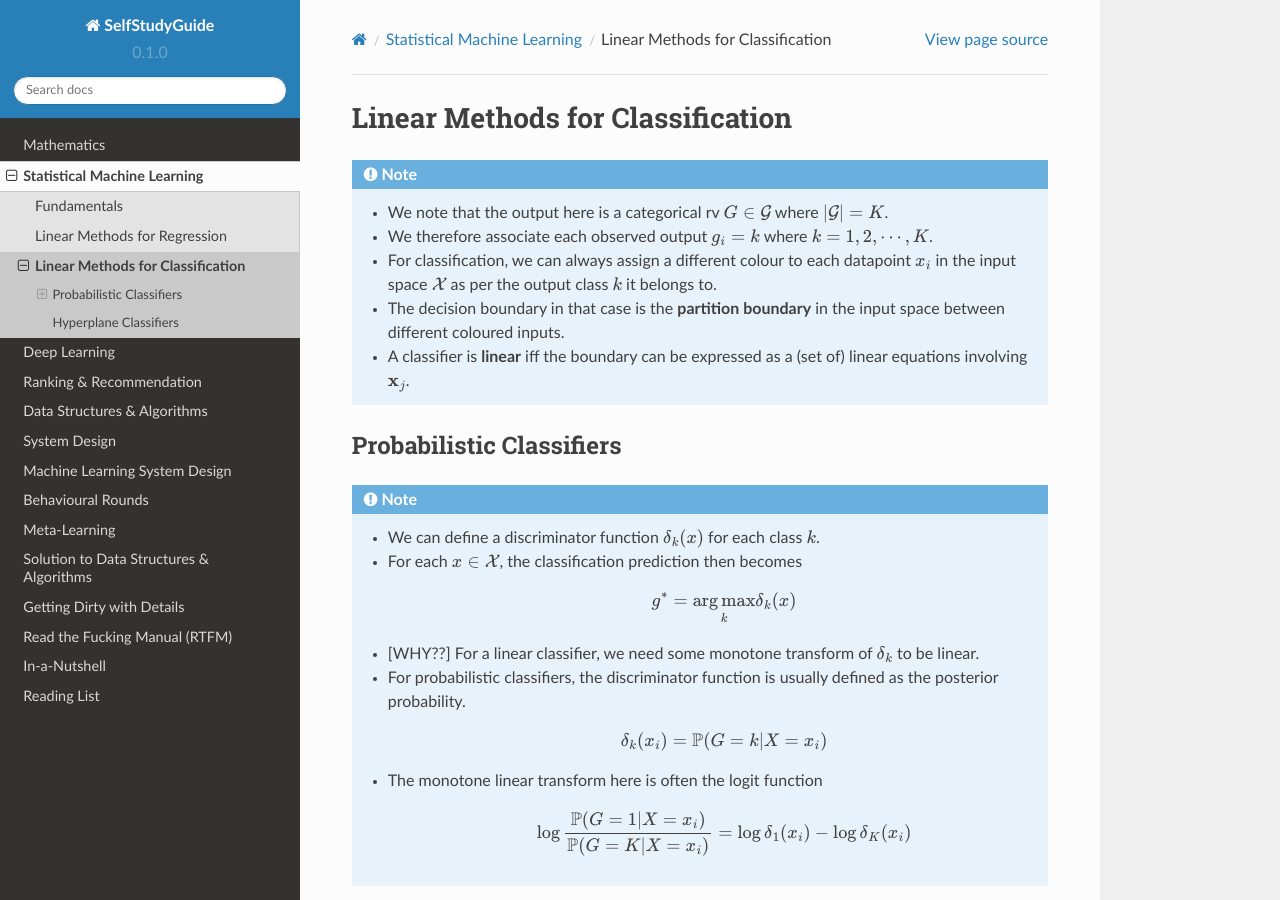
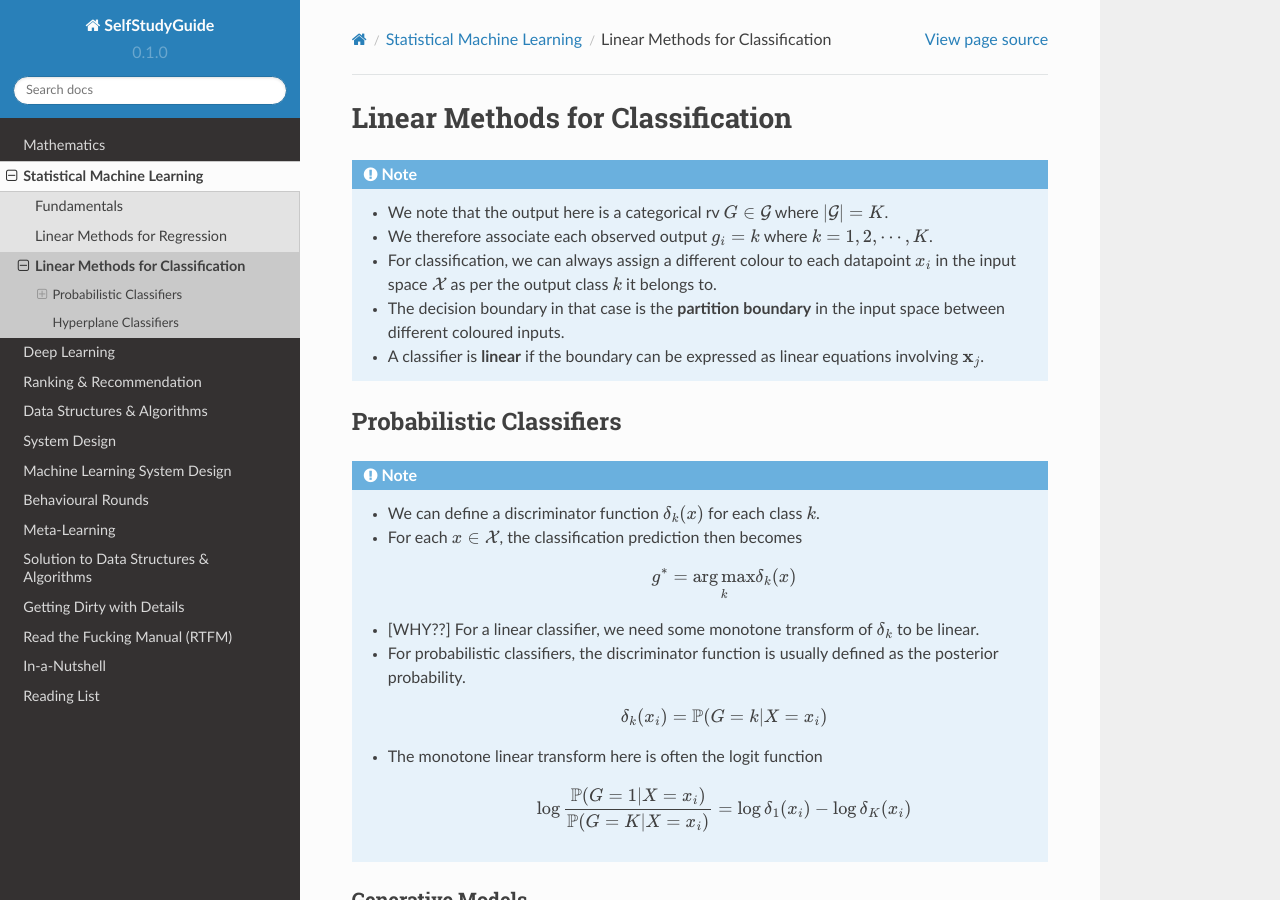
Before and after one commit to uselesstechjunks/leetcode, a Sphinx documentation site: the page built from docs/source/ml/linearcls.rst, in a window 1280 px wide and 900 px high. Built offline with Sphinx 7.4.7 and the Read the Docs theme 2.0.0, drawn with Linux system fonts in a browser that asks for light colours.

Commit message:
Update linearcls.rst

```diff
--- a/docs/source/ml/linearcls.rst
+++ b/docs/source/ml/linearcls.rst
@@ -6,7 +6,7 @@ Linear Methods for Classification
 	* We therefore associate each observed output :math:`g_i=k` where :math:`k=1,2,\cdots,K`.
 	* For classification, we can always assign a different colour to each datapoint :math:`x_i` in the input space :math:`\mathcal{X}` as per the output class :math:`k` it belongs to.
 	* The decision boundary in that case is the **partition boundary** in the input space between different coloured inputs.
-	* A classifier is **linear** iff the boundary can be expressed as a (set of) linear equations involving :math:`\mathbf{x}_j`.
+	* A classifier is **linear** if the boundary can be expressed as linear equations involving :math:`\mathbf{x}_j`.
 
 **************************************************************************************
 Probabilistic Classifiers
```
